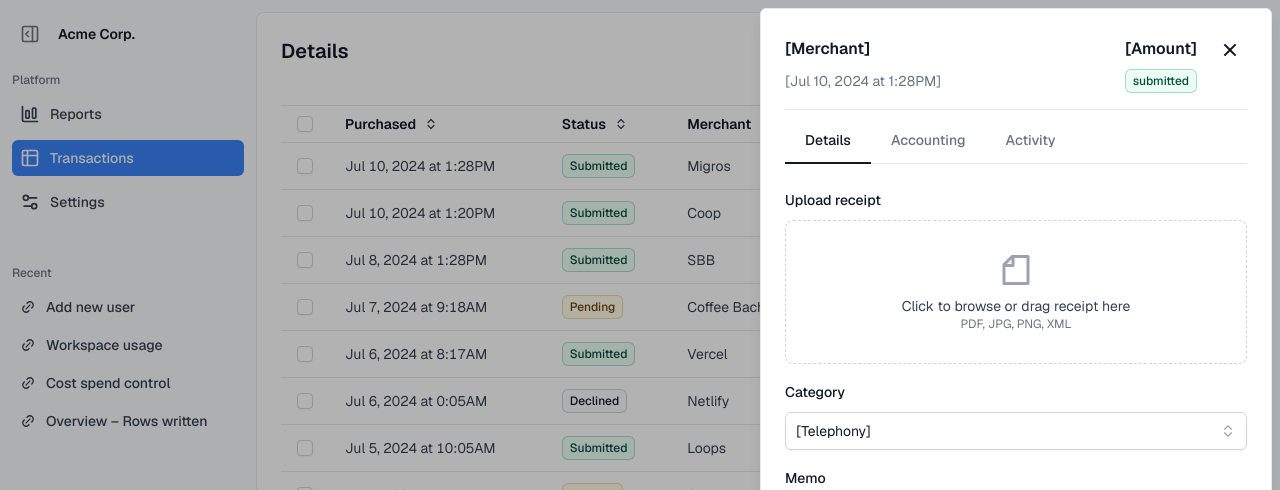
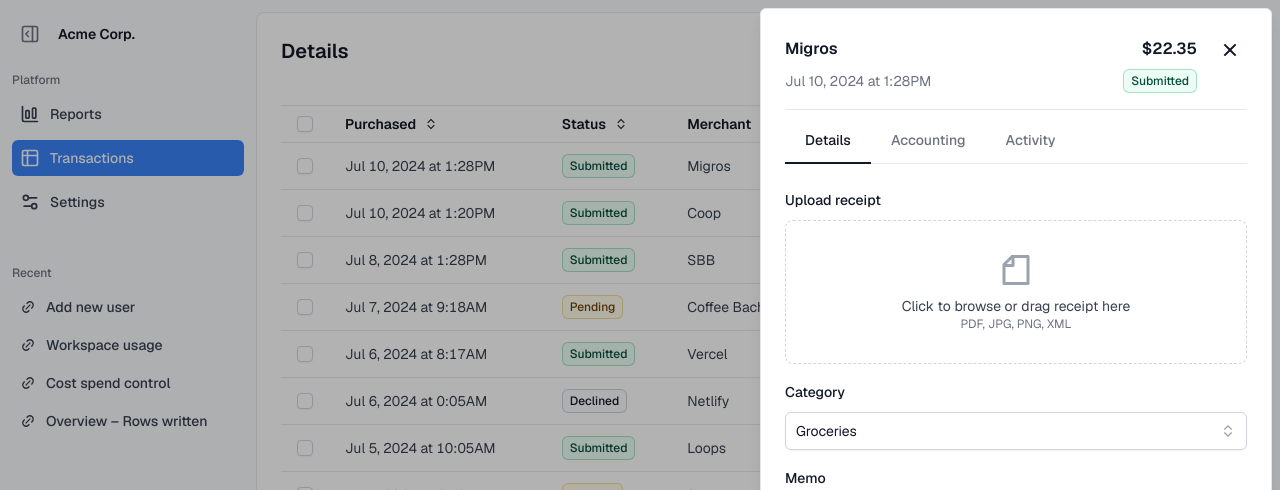
Before and after one commit to tremorlabs/template-insights, a Next.js app: page /transactions in a window 1280 px wide. Both pictures are taken after a click on the button 1212 px from the left and 166 px from the top of the page. Shown: the top 490 px of the page. Built offline with nearby package versions, Linux system fonts and the light colour scheme.

Commit message:
add dynamic drawer datas

```diff
--- a/src/components/ui/data-table/DataTableRowActions.tsx
+++ b/src/components/ui/data-table/DataTableRowActions.tsx
@@ -5,7 +5,7 @@ import { RiMoreFill } from "@remixicon/react"
 import { Row } from "@tanstack/react-table"
 import { Label } from "@/components/Label"
 import { Input } from "@/components/Input"
-import { Badge } from "@/components/Badge"
+import { Badge, BadgeProps } from "@/components/Badge"
 import { Tabs, TabsContent, TabsList, TabsTrigger } from "@/components/Tabs"
 import { RiFileLine } from "@remixicon/react"
 import {
@@ -25,14 +25,21 @@ import {
     SelectTrigger,
     SelectValue,
 } from "@/components/Select"
+import { formatters } from "@/lib/utils"
+import { categories, statuses } from "@/data/data"
+import { Transaction } from "@/data/schema"
 
-interface DataTableRowActionsProps<TData> {
-    row: Row<TData>
+interface DataTableRowActionsProps {
+    row: Row<Transaction>
 }
 
-export function DataTableRowActions<
-    TData,
->({ }: DataTableRowActionsProps<TData>) {
+export function DataTableRowActions({ row }: DataTableRowActionsProps) {
+    const datas = row.original;
+
+    const status = statuses.find(
+        (item) => item.value === row.getValue("status"),
+    )
+
     return (
         <Drawer>
             <DrawerTrigger asChild>
@@ -49,12 +56,14 @@ export function DataTableRowActions<
             <DrawerContent className="sm:max-w-lg">
                 <DrawerHeader className="w-full">
                     <DrawerTitle className="flex items-center w-full justify-between">
-                        <span>[Merchant]</span>
-                        <span>[Amount]</span>
+                        <span>{datas.merchant}</span>
+                        <span>{formatters.currency(datas.amount)}</span>
                     </DrawerTitle>
                     <div className="mt-1 flex items-center justify-between">
-                        <span className="text-left text-sm text-gray-500 dark:text-gray-500">[Jul 10, 2024 at 1:28PM]</span>
-                        <Badge variant="success">submitted</Badge>
+                        <span className="text-left text-sm text-gray-500 dark:text-gray-500">{datas.purchased}</span>
+                        <Badge variant={status?.variant as BadgeProps["variant"]}>
+                            {status?.label}
+                        </Badge>
                     </div>
                 </DrawerHeader>
                 <DrawerBody>
@@ -83,29 +92,16 @@ export function DataTableRowActions<
                             </div>
                             <div>
                                 <Label className="font-medium" htmlFor="category">Category</Label>
-                                <Select defaultValue="value1">
+                                <Select defaultValue={datas.category}>
                                     <SelectTrigger id="category" className="mt-2">
                                         <SelectValue placeholder="Select" />
                                     </SelectTrigger>
                                     <SelectContent>
-                                        <SelectItem value="value1">
-                                            [Telephony]
-                                        </SelectItem>
-                                        <SelectItem value="value2">
-                                            [Software (recurring)]
-                                        </SelectItem>
-                                        <SelectItem value="value3">
-                                            [Groceries]
-                                        </SelectItem>
-                                        <SelectItem value="value4">
-                                            [Restaurant]
-                                        </SelectItem>
-                                        <SelectItem value="value5">
-                                            [Furniture]
-                                        </SelectItem>
-                                        <SelectItem value="value6">
-                                            [Coffee shop]
-                                        </SelectItem>
+                                        {categories.map((category) => (
+                                            <SelectItem value={category}>
+                                                {category}
+                                            </SelectItem>
+                                        ))}
                                     </SelectContent>
                                 </Select>
                             </div>
--- a/src/data/data.ts
+++ b/src/data/data.ts
@@ -193,3 +193,5 @@ export const transactions: Transaction[] = [
     lastEdited: "27/03/2023 14:28",
   },
 ];
+
+export const categories = Array.from(new Set(transactions.map(transaction => transaction.category)))
```
